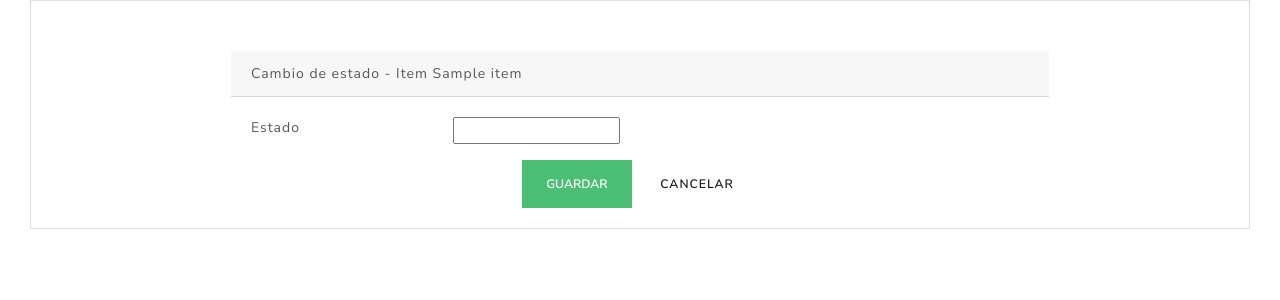
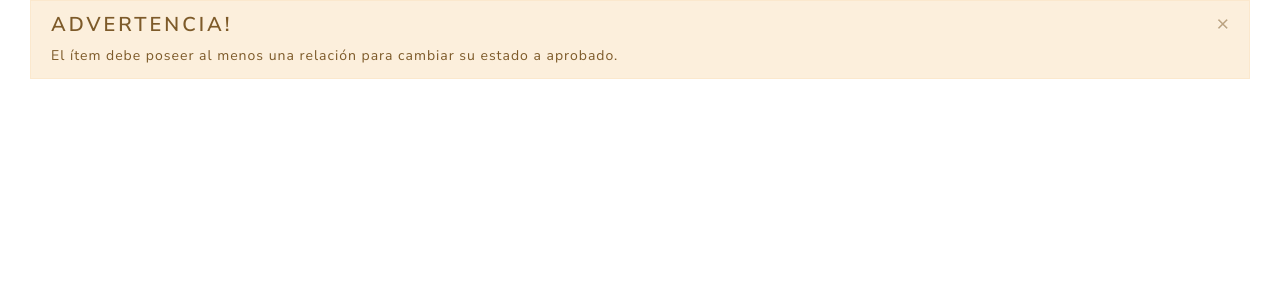
Before and after one commit to creativo369/sgcas, a Django app: template templates/item/item_cambiar_estado.html in a window 1280 px wide. Shown: the part 48-348 px from the top of the page. Run offline with Django 3.2, Linux system fonts and the light colour scheme; the template is opened without the code that fills it: most values are stand-ins (such as "Sample title", 1, 10 or a date in 2020); form fields are guessed from the names that the template uses; some libraries are stand-ins or nearby versions.

Commit message:
Validación: Un item solo puede ser aproado si y solo esta tiene al menos alguna relación

```diff
--- a/apps/item/models.py
+++ b/apps/item/models.py
@@ -16,9 +16,6 @@ from apps.tipo_item.models import TipoItem
 item_estado = [
     ('Desarrollo', 'Desarrollo'),
     ('Aprobado', 'Aprobado'),
-    ('Desactivado', 'Desactivado'),
-    ('Revision', 'Revisión'),
-    ('LineaBase', 'Línea base'),
 ]
 
 
@@ -41,6 +38,7 @@ class Item(models.Model):
     descripcion = models.CharField(max_length=50)
     fecha_creacion = models.DateField(default=datetime.date.today)
     estado = models.CharField(max_length=30, choices=item_estado, default='Desarrollo')
+    en_linea_base = models.BooleanField(default=False)
     costo = models.PositiveIntegerField()
     usuarios_a_cargo = models.ManyToManyField(User, blank=True)
     archivo = models.FileField(null=True, blank=True)
--- a/templates/item/item_cambiar_estado.html
+++ b/templates/item/item_cambiar_estado.html
@@ -1,9 +1,16 @@
 {% extends 'base/base.html' %}
-{% block title %} Cambiar estado Item {% endblock%}
+{% block title %} Cambiar estado Item {% endblock title %}
 
 {% block content %}
-    <form method="post">
-        {% csrf_token %}
+    {% if item.padres.all.exists or item.hijos.all.exists or item.antecesores.all.exists or item.sucesores.all.exists %}
+         {% if item.estado == "Revision" %}
+            <div class="alert alert-dismissible alert-warning">
+                <button type="button" class="close" data-dismiss="alert" onclick="window.history.back()">&times;</button>
+                <h4 class="alert-heading">Advertencia!</h4>
+                El ítem se encuentra en estado de revisión. Una vez aprobado la solicitud del comité se podra cambiar
+                nuevamente su estado a aprobado.
+            </div>
+        {% else %}
             {% if error %}
                 <h2>{{ error }}</h2>
             {% else %}
@@ -12,8 +19,9 @@
                     <strong>Cambio de estado - Item {{ item.nombre }}</strong>
                 </div>
                 <div class="card-body card-block">
-                <form action="#" method="post" enctype=" multipart
+                    <form method="post" enctype=" multipart
                                 /form-data" class="form-horizontal">
+                        {% csrf_token %}
                         <div class="row form-group">
                             <div class="col col-md-3">{{ form.estado.label }}</div>
                             <div class="col-12 col-md-9">{{ form.estado }}</div>
@@ -24,6 +32,14 @@
                         </div>
                     </form>
                 </div>
+                </div>
             {% endif %}
-    </form>
-{% endblock %}
+        {% endif %}
+    {% else %}
+        <div class="alert alert-dismissible alert-warning">
+                <button type="button" class="close" data-dismiss="alert" onclick="window.history.back()">&times;</button>
+                <h4 class="alert-heading">Advertencia!</h4>
+                El ítem debe poseer al menos una relación para cambiar su estado a aprobado.
+            </div>
+    {% endif %}
+{% endblock content %}
```
Also changed, not shown: apps/item/forms.py (+12 -14 lines), apps/item/views.py (+13 -13 lines). Lines whose indentation alone changed are shown as unchanged.
